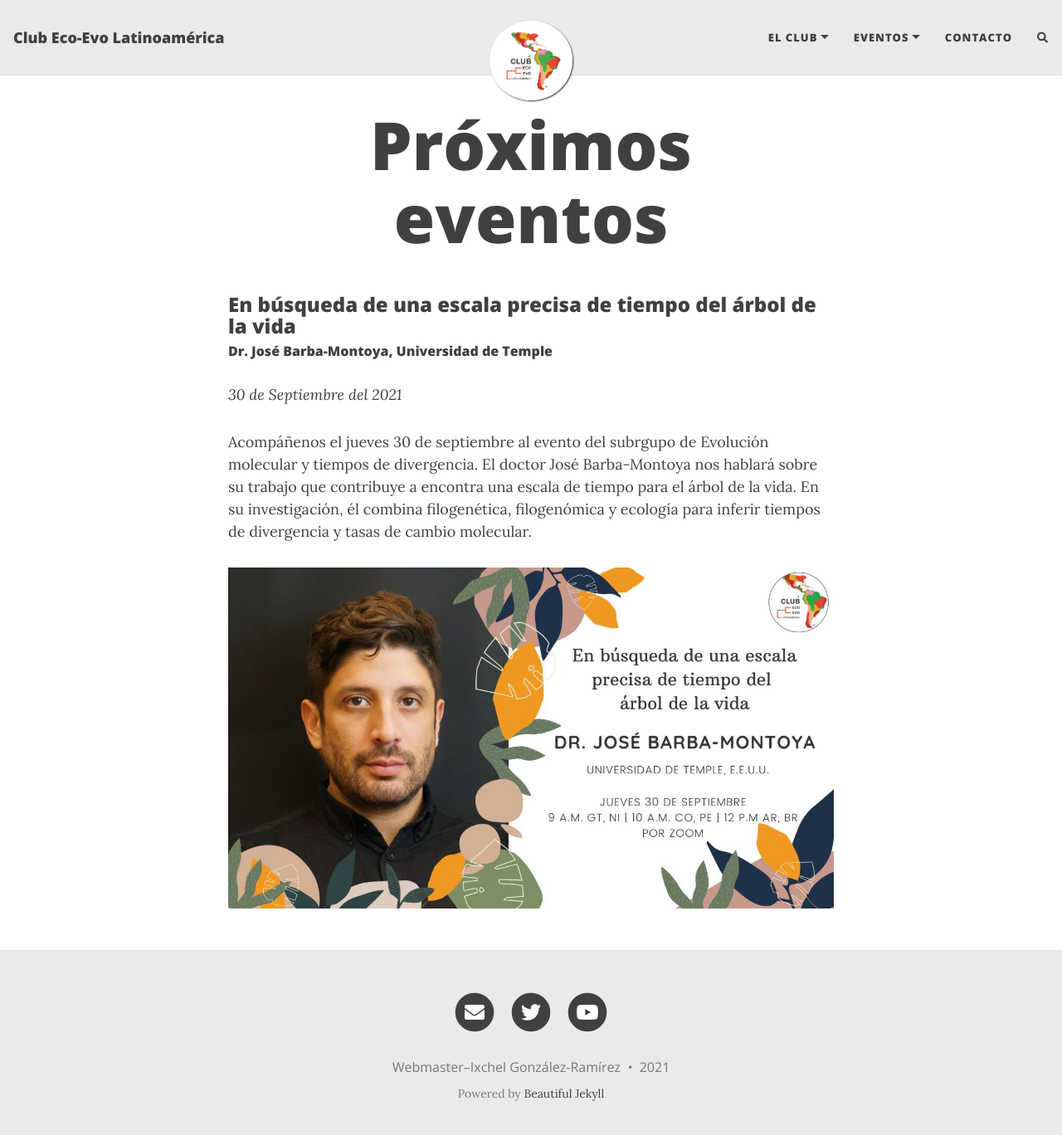
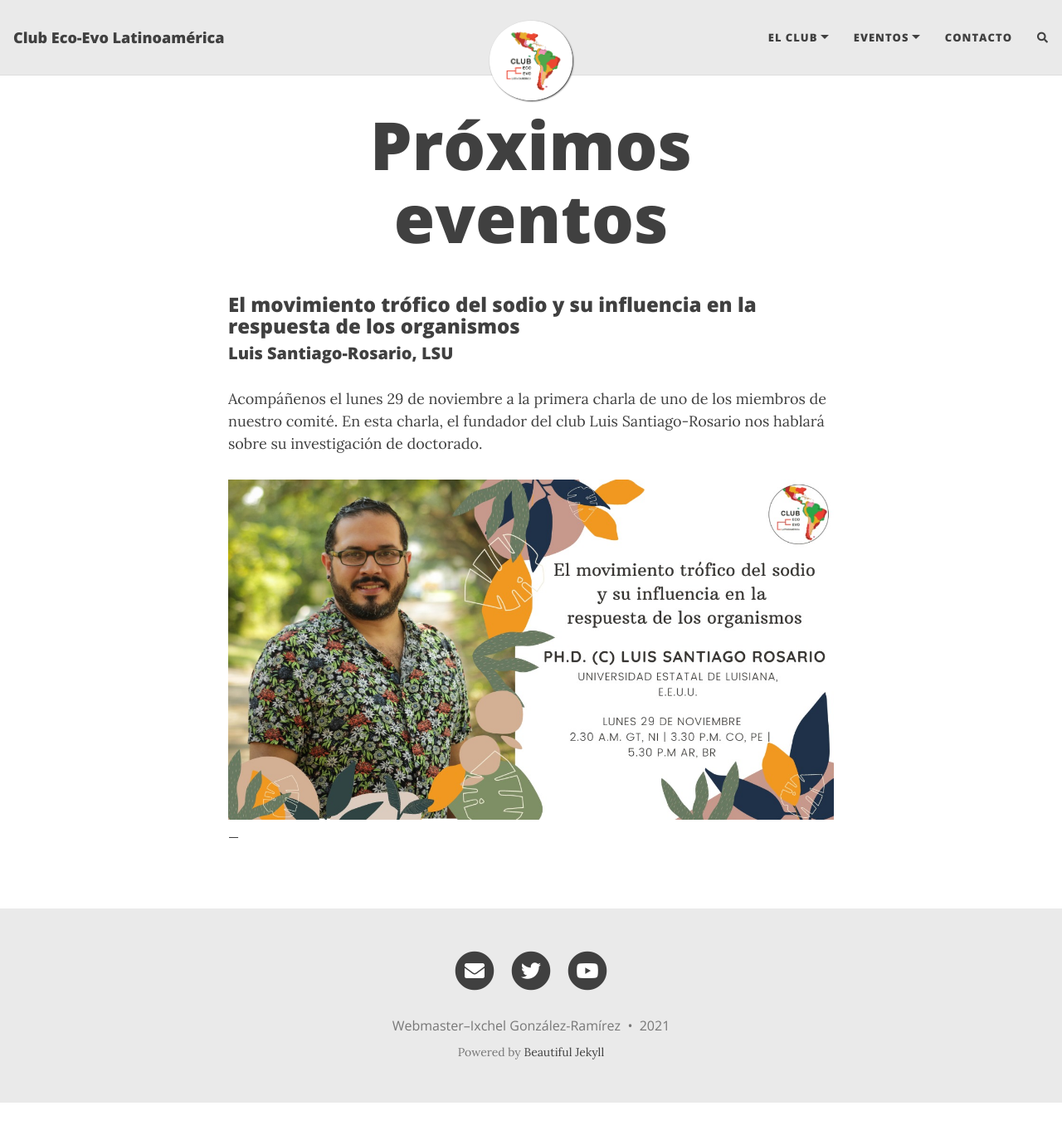
Before and after one commit to ecoevolat/ecoevolat.github.io, a Jekyll site: the page built from proximos.md, in a window 1280 px wide and 1379 px high. Shown: the top 1368 px of the window at 83% size. Built offline with Jekyll 4.4.1, drawn with Linux system fonts in a browser that asks for light colours; nearby versions of some CDN libraries; comment, search, counter and statistics services are not loaded.

Commit message:
update proximos eventos

```diff
--- a/proximos.md
+++ b/proximos.md
@@ -3,10 +3,16 @@ layout: page
 title: Próximos eventos
 subtitle:
 ---
-### En búsqueda de una escala precisa de tiempo del árbol de la vida
-###### Dr. José Barba-Montoya, Universidad de Temple
-_30 de Septiembre del 2021_
 
-Acompáñenos el jueves 30 de septiembre al evento del subrgupo de Evolución molecular y tiempos de divergencia. El doctor José Barba-Montoya nos hablará sobre su trabajo que contribuye a encontra una escala de tiempo para el árbol de la vida. En su investigación, él combina filogenética, filogenómica y ecología para inferir tiempos de divergencia y tasas de cambio molecular.
+### El movimiento trófico del sodio y su influencia en la respuesta de los organismos
+##### Luis Santiago-Rosario, LSU
 
-![foto de luis](/assets/img/charlas/jose_barba.jpeg){: width="800"}{: style="float: left; margin-right: 2em;"}
+Acompáñenos el lunes 29 de noviembre a la primera charla de uno de los miembros de nuestro comité. En esta charla, el fundador del club Luis Santiago-Rosario nos hablará sobre su investigación de doctorado.
+
+![foto de luis](/assets/img/charlas/luis_santiago.jpeg){: width="800"}{: style="float: left; margin-right: 2em;"}
+
+
+
+
+
+_
```
Also changed, not shown: assets/img/charlas/luis_santiago.jpeg (added).
